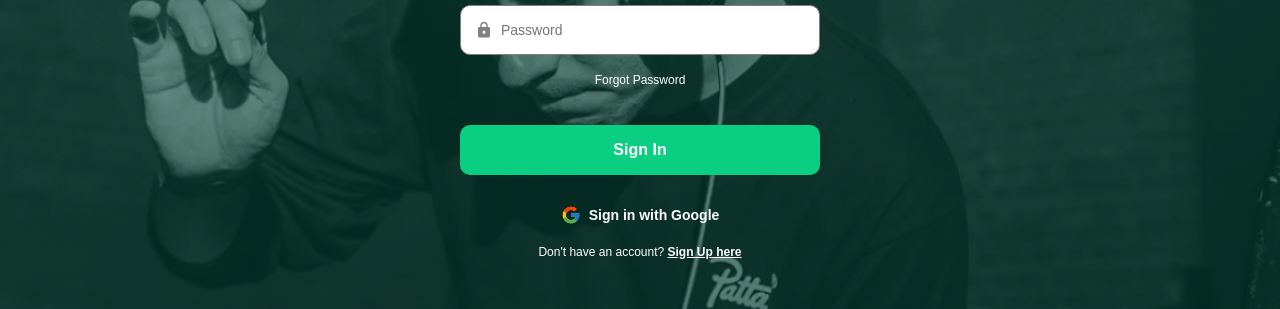
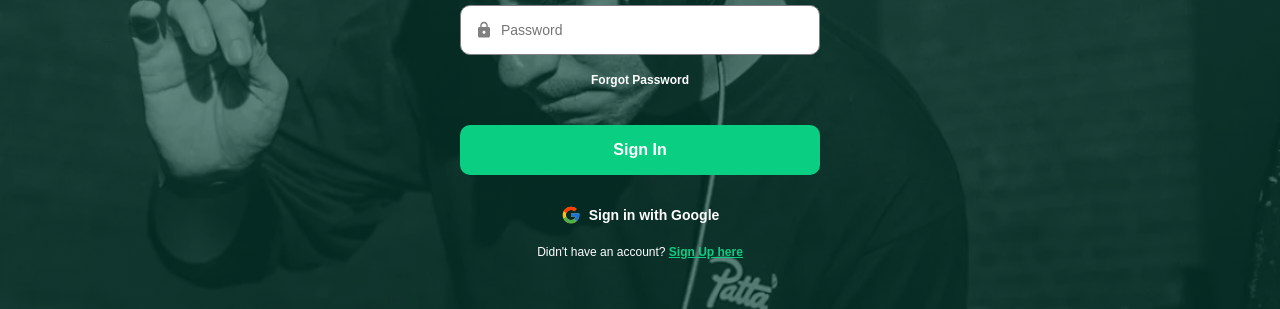
Before and after one commit to Heioot/uol-desafio3, a React (Vite) app: page / in a window 1280 px wide. Shown: the part 361-670 px from the top of the page. Built offline with nearby package versions, Linux system fonts and the light colour scheme.

Commit message:
someauthfixes

```diff
--- a/src/index.css
+++ b/src/index.css
@@ -11,5 +11,5 @@ html, body {
   font-family: 'DM Sans', sans-serif; /* Fonte padrão do projeto */
   background: none; /* Remova o fundo definido no arquivo original */
   color: inherit;
-  overflow: hidden; /* Remova rolagens desnecessárias */
+  overflow-y: auto;
 }
--- a/src/pages/Auth/Auth.module.css
+++ b/src/pages/Auth/Auth.module.css
@@ -114,7 +114,7 @@
 
 .forgotPassword {
   font-size: 12px;
-  font-weight: 500;
+  font-weight: 700;
   line-height: 20px;
   text-align: center;
   color:#fff;
@@ -135,12 +135,13 @@
   font-weight: 700;
   text-decoration: underline;
   cursor: pointer;
+  color: #0ACF83;
 }
 
 
 @media (min-width: 768px) {
   .container {
-    padding: 40px; /* Ajuste para telas maiores */
+    padding: 40px; /*telas maiores */
   }
 
   .title {
--- a/src/pages/Auth/Auth.tsx
+++ b/src/pages/Auth/Auth.tsx
@@ -70,7 +70,7 @@ const Auth = () => {
         Sign in with Google
       </button>
       <p className={styles.footer}>
-        Don't have an account?{" "}
+        Didn't have an account?{" "}
         <span onClick={() => navigate("/signup")}>Sign Up here</span>
       </p>
     </div>
```
